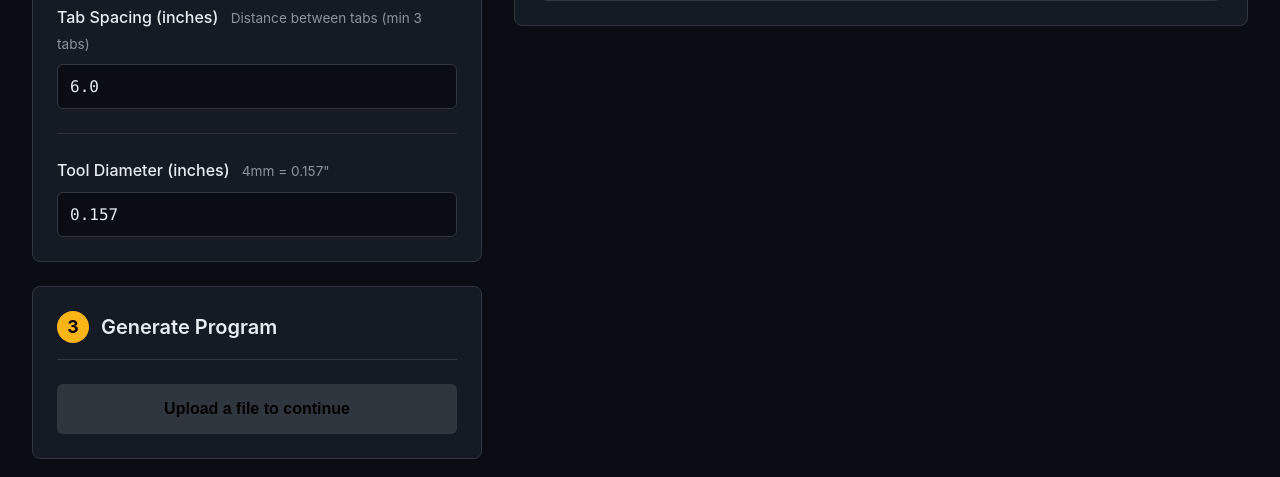
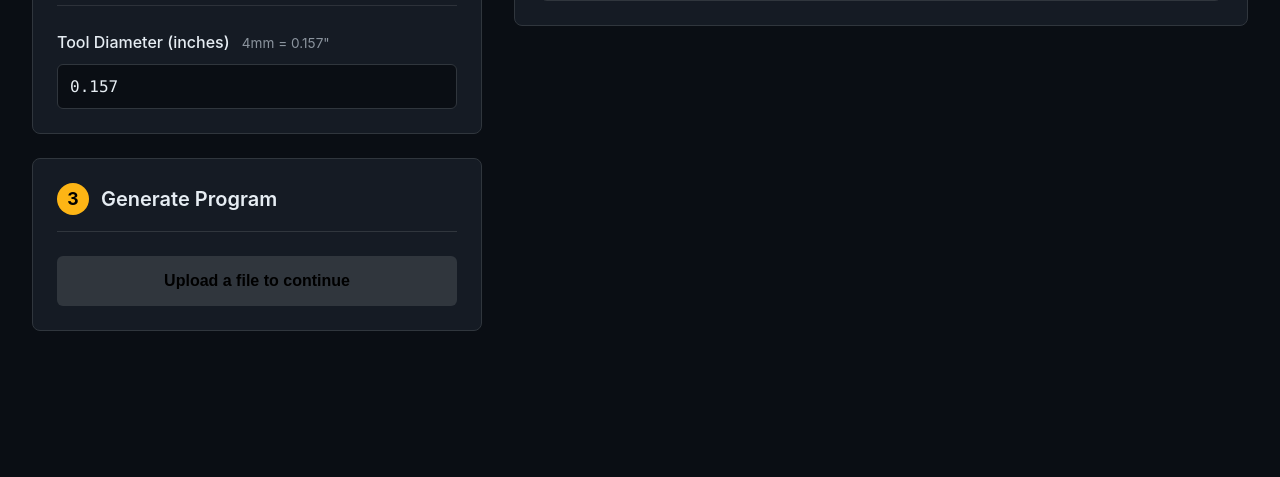
Before and after one commit to 6238/PenguinCAM, a Flask app: template templates/index.html in a window 1280 px wide. Shown: the part 851-1328 px from the top of the page. After the commit the page ends 1182 px from the top, so only its background shows below. Run offline with Flask 3, Linux system fonts and the light colour scheme; the template is opened without the code that fills it, so the values that code supplies are empty; some libraries are stand-ins or nearby versions.

Commit message:
Hide the tab spacing field

```diff
--- a/templates/index.html
+++ b/templates/index.html
@@ -171,7 +171,7 @@
                             {% endif %}
                         </div>
 
-                        <div class="param-group">
+                        <div class="param-group" style="display: none;">
                             <label>
                                 Tab Spacing (inches)
                                 <span class="label-hint">Distance between tabs (min 3 tabs)</span>
```
